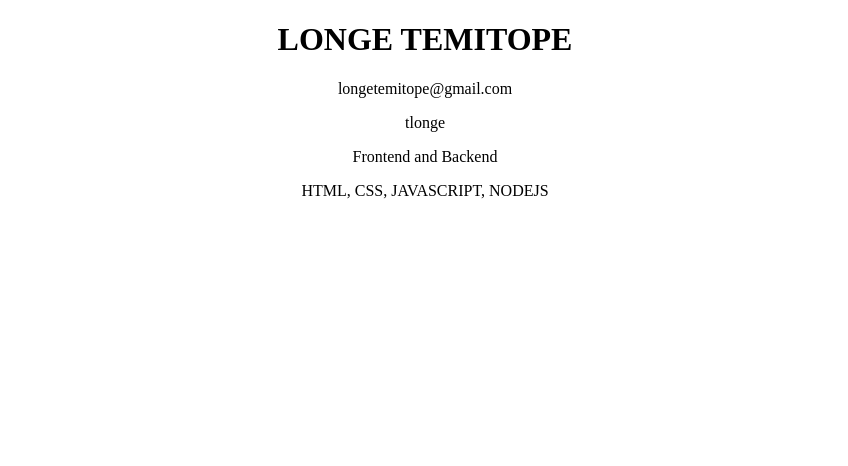
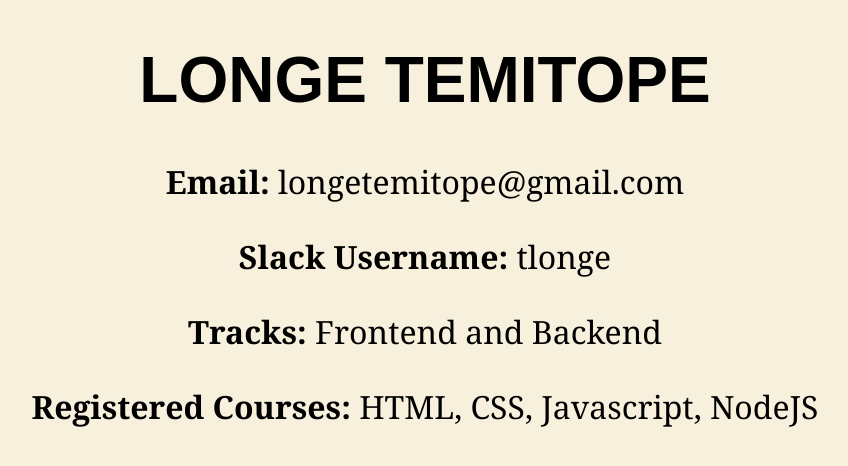
Before and after one commit to tamsay/tlonge, a plain HTML site: page index.html in a window 1280 px wide. Shown: the whole page, without its empty margins (215-1063 px from the left). Drawn offline with Linux system fonts and the light colour scheme.

Commit message:
I did some styling and minor adjustment on the assignment. It is finally complete

```diff
--- a/index.html
+++ b/index.html
@@ -4,12 +4,29 @@
     <meta charset="UTF-8">
     <meta name="viewport" content="width=device-width, initial-scale=1.0">
     <title>TLONGE BIO</title>
+    <style>
+        body{
+            text-align: center;
+            background-color: rgba(241, 227, 189, 0.5);
+        }
+        h1 {
+            font-size: 4em;
+            font-family: Arial, Helvetica, sans-serif;
+        }
+        span {
+            font-weight: bold;
+        }
+        p {
+            font-family: Cambria, Cochin, Georgia, Times, 'Times New Roman', serif;
+            font-size: 2em;
+        }
+    </style>
 </head>
-<body style="text-align: center;">
+<body>
     <h1>LONGE TEMITOPE</h1>
-    <p>longetemitope@gmail.com</p>
-    <p>tlonge</p>
-    <p>Frontend and Backend</p>
-    <p>HTML, CSS, JAVASCRIPT, NODEJS</p>
+    <p><span>Email: </span>longetemitope@gmail.com</p>
+    <p><span>Slack Username: </span>tlonge</p>
+    <p><span>Tracks: </span>Frontend and Backend</p>
+    <p><span>Registered Courses: </span>HTML, CSS, Javascript, NodeJS</p>
 </body>
 </html>
```
